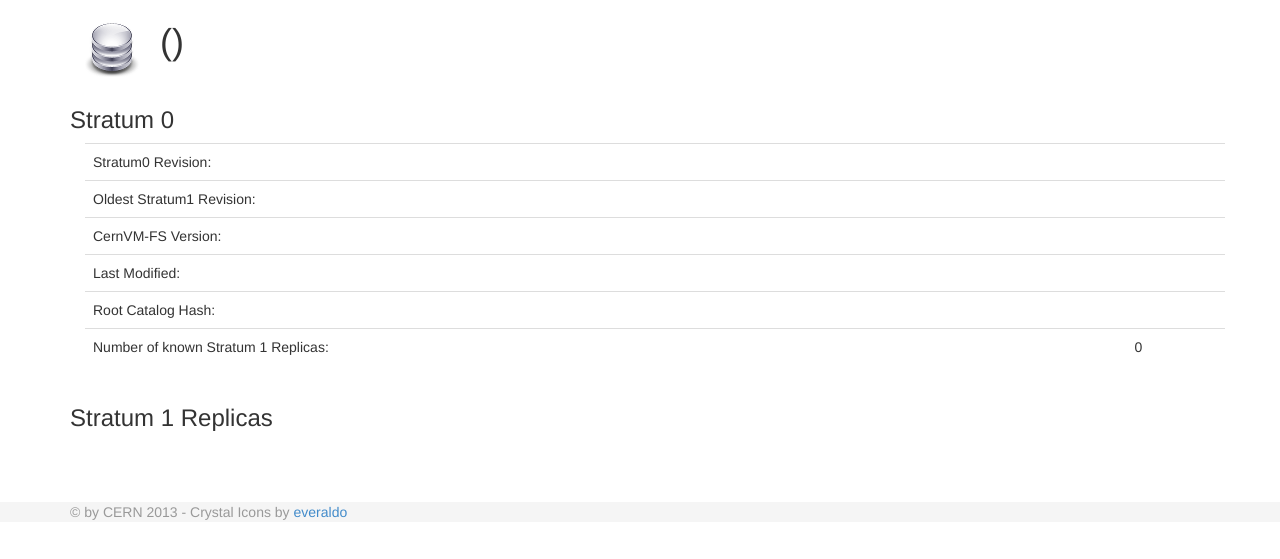
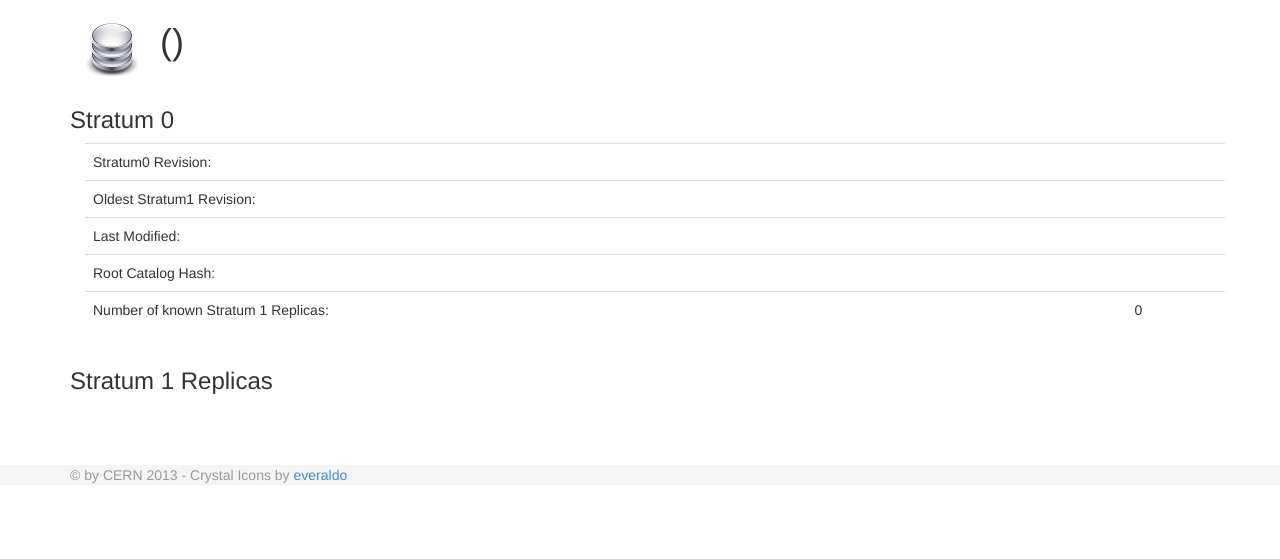
Before and after one commit to Moliholy/monitor, a Django app: template stratum0/templates/stratum0/details.html in a window 1280 px wide. Shown: the part 88-647 px from the top of the page. Run offline with Django 3.2, Linux system fonts and the light colour scheme; the template is opened without the code that fills it, so the values that code supplies are empty; some libraries are stand-ins or nearby versions.

Commit message:
remove CernVM-FS version

```diff
--- a/stratum0/templates/stratum0/details.html
+++ b/stratum0/templates/stratum0/details.html
@@ -87,13 +87,6 @@ function update_stratum1_display(state_info, json_data) {
     var img_name = determine_replication_state_image(stratum0, stratum1);
     replace_image(s1_status_img, img_name);
 
-    // insert CernVM-FS version
-    var v_str = "";
-    if (stratum1.rest_api == "True") {
-        var v_str = "(running CernVM-FS " + stratum1.version + ")";
-    }
-    $(s1_dom_id + " .stratum1_version").html(v_str);
-
     // insert Stratum1 revision numbers
     $(s1_dom_id + " .stratum1_revision").html(stratum1.revision);
 
@@ -176,10 +169,6 @@ window.onload = function() {
             <td class="min_stratum1_revision"></td>
         </tr>
         <tr>
-            <td>CernVM-FS Version:</td>
-            <td class="stratum0_version"></td>
-        </tr>
-        <tr>
             <td>Last Modified:</td>
             <td class="stratum0_last_modified"></td>
         </tr>
```
Also changed, not shown: stratum0/templates/stratum0/repository.json (+4 -11 lines).
